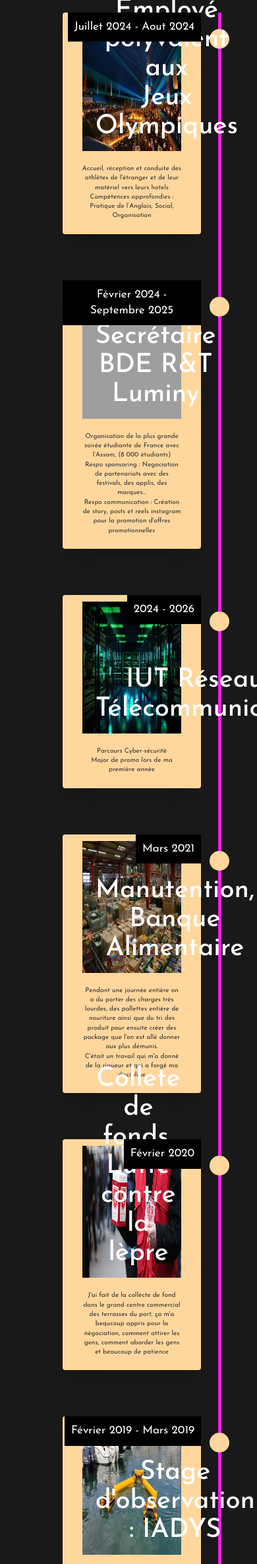
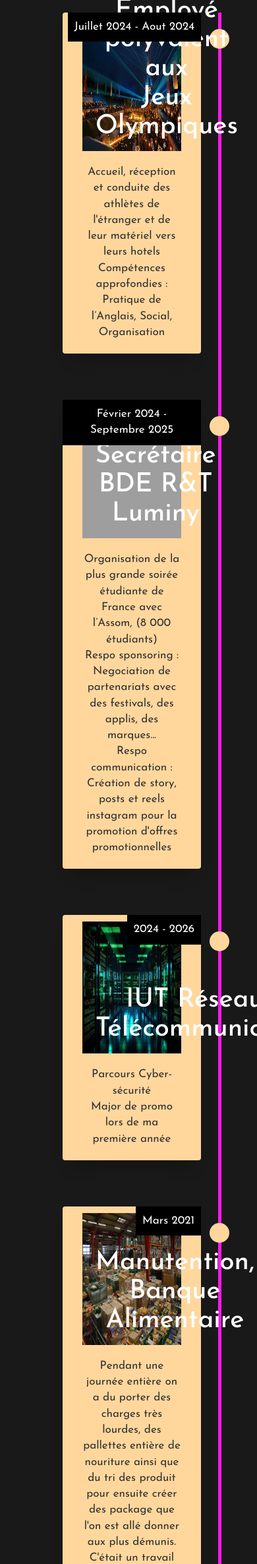
Before and after one commit to thomas-trapani/thomas-trapani.github.io, a PHP site: page /parcours/index.html in a window 390 px wide; the page is wider, and only the part inside the window is pictured. Shown: the part 925-3296 px from the top of that part at 66% size. Run offline with PHP 8.4, Linux system fonts and the light colour scheme; grey boxes are pictures that could not be loaded.

Commit message:
Update style_parcours.css

```diff
--- a/style_parcours.css
+++ b/style_parcours.css
@@ -138,14 +138,6 @@ body {
     right: -10%; /* Cartes à gauche */
   }
 
-  h2 {
-    font-size: 20px;
-  }
-
-  p {
-	font-size: 10px;
-  }
-
   .timeline-img {
     left: calc(91%); /* Image de connexion alignée avec la ligne à droite */
   }
```
